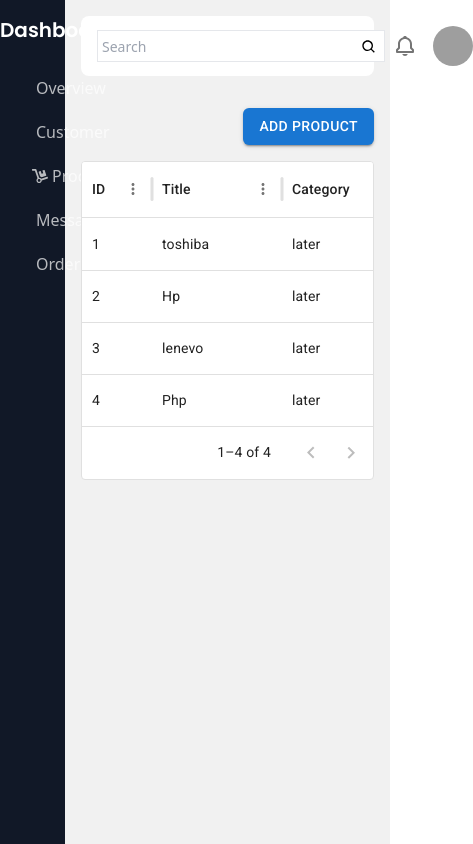
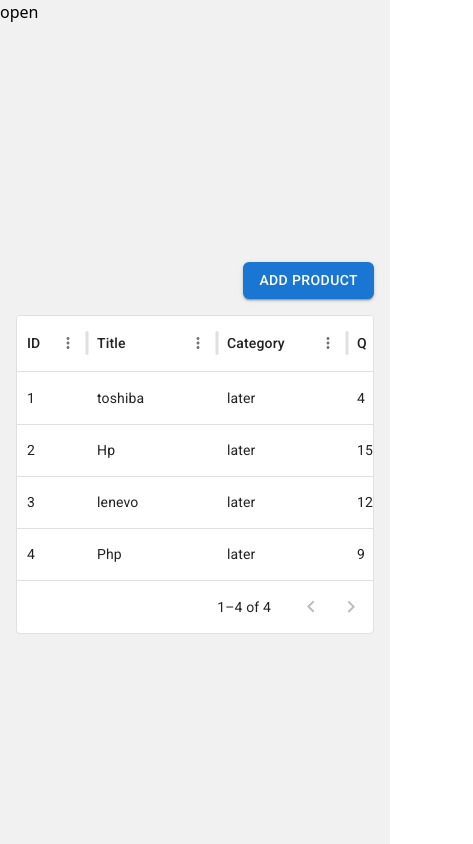
Before and after one commit to AlCo2/lilianavite, a React (Vite) app: page /dashboard/product in a window 390 px wide. Shown: the whole page, 473 px wide, since content can reach past the window. Built offline with nearby package versions, Linux system fonts and the light colour scheme; grey boxes are pictures that could not be loaded.

Commit message:
responsive dashboard SideBar + overview Page

```diff
--- a/src/dashboard/components/Sidebar.jsx
+++ b/src/dashboard/components/Sidebar.jsx
@@ -1,5 +1,5 @@
 import { useState } from 'react'
-import { Grid, List, ListItemButton, Collapse } from '@mui/material'
+import { Grid, List, ListItemButton, Collapse, Box, IconButton, Button } from '@mui/material'
 import { BiMessage, BiSolidDashboard, BiUser } from 'react-icons/bi';
 import { FaAngleDown, FaAngleUp, FaBuffer, FaCalculator, FaCalendarCheck, FaDolly } from 'react-icons/fa';
 
@@ -8,6 +8,8 @@ const Sidebar = () => {
     const pathname = window.location.pathname;
     const [selectedIndex, setSelectedIndex] = useState(1);
     const [open, setOpen] = useState(false);
+    const [sideOpen, setSideOpen] = useState(false);
+
     const style = (path) =>{
         return {
             display:'flex',
@@ -26,9 +28,14 @@ const Sidebar = () => {
         setOpen(!open);
     };
     return (
-        <Grid item xs={2} className='bg-gray-900'>
+    <>
+        <Grid className='xl:hidden' item height={20} xs={12}>
+            <button className={(sideOpen?'hidden':'')} onClick={()=>{setSideOpen(true)}}>open</button>
+        </Grid>
+        <Grid item xs md={2} className={'bg-gray-900 max-xl:fixed max-xl:top-0 max-xl:left-0 max-xl:h-full max-xl:z-10 max-xl:w-56 max-xl:duration-300 '+ (sideOpen?'max-xl:translate-x-0':'max-xl:-translate-x-full')}>
             <div className='text-center mt-4'>
-            <p className='text-xl font-Poppins text-white font-semibold'>Dashboard</p>
+                <p className='text-xl font-Poppins text-white font-semibold'>Dashboard</p>
+                <button className='text-white absolute right-2 top-0 xl:hidden' onClick={()=>{setSideOpen(false)}}>X</button>
             </div>
             <div className='p-4'>
             <List className='flex flex-col gap-1'>
@@ -70,6 +77,7 @@ const Sidebar = () => {
             </List>
             </div>
         </Grid>
+    </>
   )
 }
 
--- a/src/dashboard/layout.jsx
+++ b/src/dashboard/layout.jsx
@@ -10,21 +10,7 @@ const page = () => {
         <div className='min-h-screen bg-liliana-background'>
           <Grid container className='min-h-screen'>
             <Sidebar/>
-            <Grid item xs={10} className=''>
-              <Container>
-                <Box sx={{height:60,bgcolor:'white', mt:2, display:'flex', alignItems:'center', justifyContent:'space-between', borderRadius:2}}>
-                  <Box sx={{ml:2}}>
-                    <label className='relative'>
-                      <BiSearch className='absolute top-1 right-2'/>
-                      <input type="text" placeholder='Search' className='border w-72 h-8 focus:outline-blue-400 p-1 text-sm' name="" id="" />
-                    </label>
-                  </Box>
-                  <Box sx={{ mr:2, display:'flex', alignItems:'center', gap:1}}>
-                    <IconButton><BiBell/></IconButton>
-                    <Avatar alt="Abdou lahboub" src="https://cdn.britannica.com/55/188355-050-D5E49258/Salvatore-Corsitto-The-Godfather-Marlon-Brando-Francis.jpg" />
-                  </Box>
-                </Box>
-              </Container>
+            <Grid item xs >
               <Outlet/>
             </Grid>
           </Grid>
--- a/src/dashboard/page.jsx
+++ b/src/dashboard/page.jsx
@@ -21,11 +21,11 @@ const page = () => {
         <p className="text-sm opacity-70">Get up-to-the-minute insight. No more waiting for reports</p>
       </Box>
       <Box>
-        <Grid container sx={{justifyContent:'space-between'}}>
-          <Grid xs={7.8} item>
+        <Grid gap={1} container sx={{justifyContent:'space-between'}}>
+          <Grid xs item>
             <Box>
-              <Grid container sx={{justifyContent:'space-between'}}>
-                <Grid xs={5.8} sx={{borderRadius:4, bgcolor:'white', borderWidth:1}} item>
+              <Grid gap={1} container sx={{justifyContent:'space-between'}}>
+                <Grid xs sx={{borderRadius:4, bgcolor:'white', borderWidth:1}} item>
                   <Box sx={{p:2}}>
                     <p className="font-Roboto font-semibold text-xl">Total Product Viewed</p>
                     <p className="text-xs opacity-70">Customre have visited and clicked product</p>
@@ -38,7 +38,7 @@ const page = () => {
                     <SparkLineChart area colors={['#7c62ff']} curve="natural" data={[7, 10, 8, 12, 10, 14, 13]} width={100} height={70} showHighlight showTooltip/>
                   </Box>
                 </Grid>
-                <Grid xs={5.8} sx={{borderRadius:4, bgcolor:'white', borderWidth:1}} item>
+                <Grid xs sx={{borderRadius:4, bgcolor:'white', borderWidth:1}} item>
                   <Box sx={{p:2}}>
                     <p className="font-Roboto font-semibold text-xl">Total Sales</p>
                     <p className="text-xs opacity-70">Product have been saled</p>
@@ -51,7 +51,7 @@ const page = () => {
                     <SparkLineChart area colors={['#7c62ff']} curve="natural" data={[10, 9, 8, 7, 9, 12, 11, 10, 7, 6, 7, 8, 9, 10, 12, 6]} width={100} height={70} showTooltip showHighlight/>
                   </Box>
                 </Grid>
-                <Grid item xs={12} sx={{borderRadius:4, bgcolor:'white', borderWidth:1, mt:2}} >
+                <Grid item xs sx={{borderRadius:4, bgcolor:'white', borderWidth:1}} >
                   <Box sx={{ p:2, display:'flex', justifyContent:'space-between' }}>
                     <Box>
                       <p className="font-Roboto font-semibold text-xl">Newest Product</p>
@@ -61,6 +61,7 @@ const page = () => {
                       <Button variant="outlined" size="small" sx={{borderRadius:4, color:'black', borderColor:'black'}}>See More</Button>
                     </Box>
                   </Box>
+                  <Box sx={{overflowX:'auto'}}>
                     <Table aria-label="simple table">
                       <TableHead>
                         <TableRow>
@@ -124,11 +125,12 @@ const page = () => {
                         </TableRow>
                       </TableBody>
                     </Table>
+                  </Box>
                 </Grid>
               </Grid>
             </Box>
           </Grid>
-          <Grid xs={4} item>
+          <Grid xs={12} md={4} item>
             <Box sx={{bgcolor:'white', height:280, borderWidth:1, mb:1, borderRadius:4}}>
               <Box sx={{p:2, display:'flex', alignItems:'center', justifyContent:'space-between'}} >
                 <Box>
@@ -139,12 +141,12 @@ const page = () => {
                   <Button variant="outlined" sx={{borderRadius:4, color:'black', borderColor:'black'}} size="small">See detail</Button>
                 </Box>
               </Box>
-              <Box sx={{px:2, display:'flex', flexDirection:'column'}}>
+              <Box sx={{px:2, display:'flex', flexDirection:'column', overflowX:'auto'}}>
                 <Box sx={{ display:'flex', flexDirection:'column', justifyContent:'space-between', height:70}}>
                   <Typography sx={{color:'#7c62ff', fontSize:'1.875rem', lineHeight:'2.25rem', fontWeight:700, fontFamily:'Poppins'}}>6171DH</Typography>
                   <p className="text-sm font-Poppins"><span className="text-green-500">7K+</span> <span className="text-xs opacity-70">Increase</span></p>
                 </Box>
-                <BarChart width={317} height={130} data={data}>
+                <BarChart width={300} height={130} data={data}>
                   <XAxis dataKey='name' axisLine={false} tickLine={false} className="font-Poppins text-sm" />
                   <Bar dataKey="data" fill="#7c62ff" radius={10}/>
                 </BarChart>
@@ -160,7 +162,7 @@ const page = () => {
                   <IconButton size="small"><BsThreeDotsVertical/></IconButton>
                 </Box>
               </Box>
-              <Box sx={{px:2}}>
+              <Box sx={{px:2, overflowX:'auto'}}>
                 <BarChart layout="vertical" width={300} height={130} data={[{name:'Male', view:1345},{name:'Female', view:2122},{name:'Other', view:635},]}>
                   <YAxis dataKey='name' type="category" axisLine={false} tickLine={false} className="font-Poppins text-sm" />
                   <XAxis type="number" axisLine={false} tickLine={false}/>
```
Lines whose indentation alone changed are shown as unchanged.
